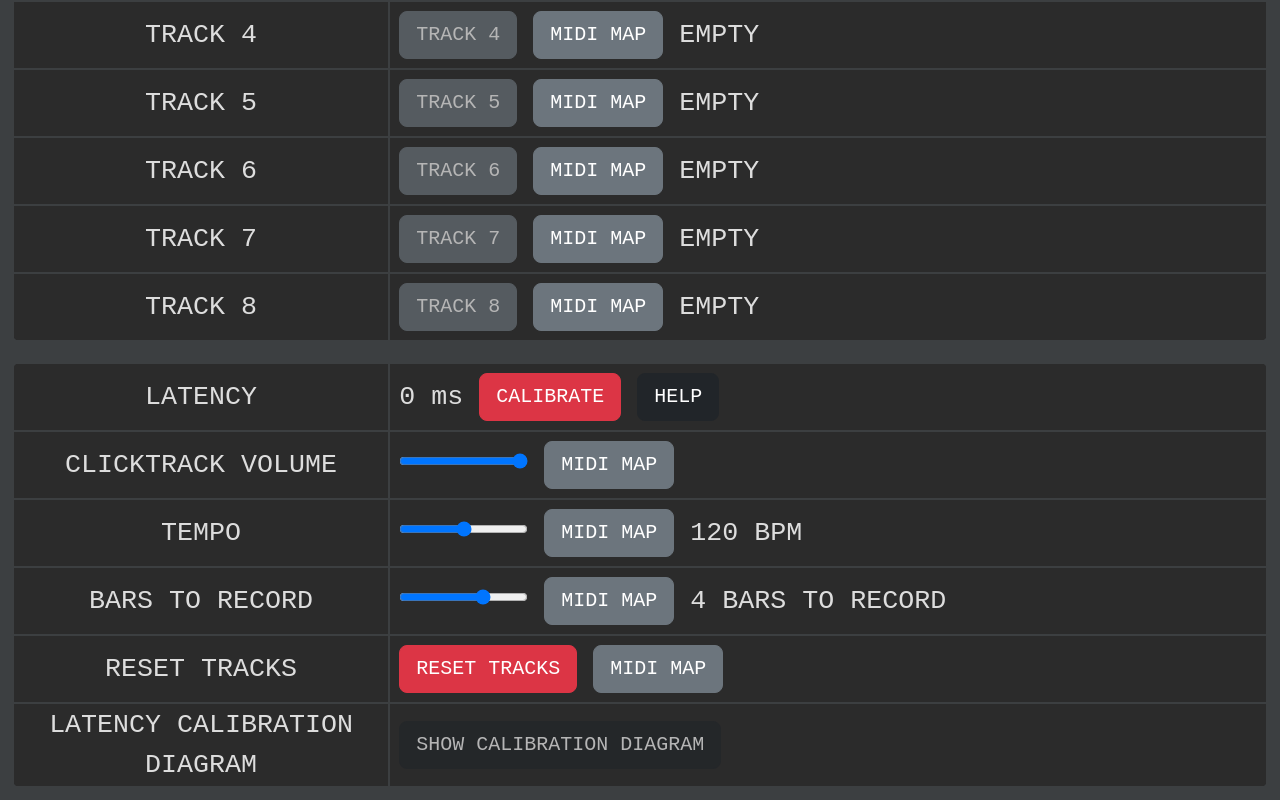
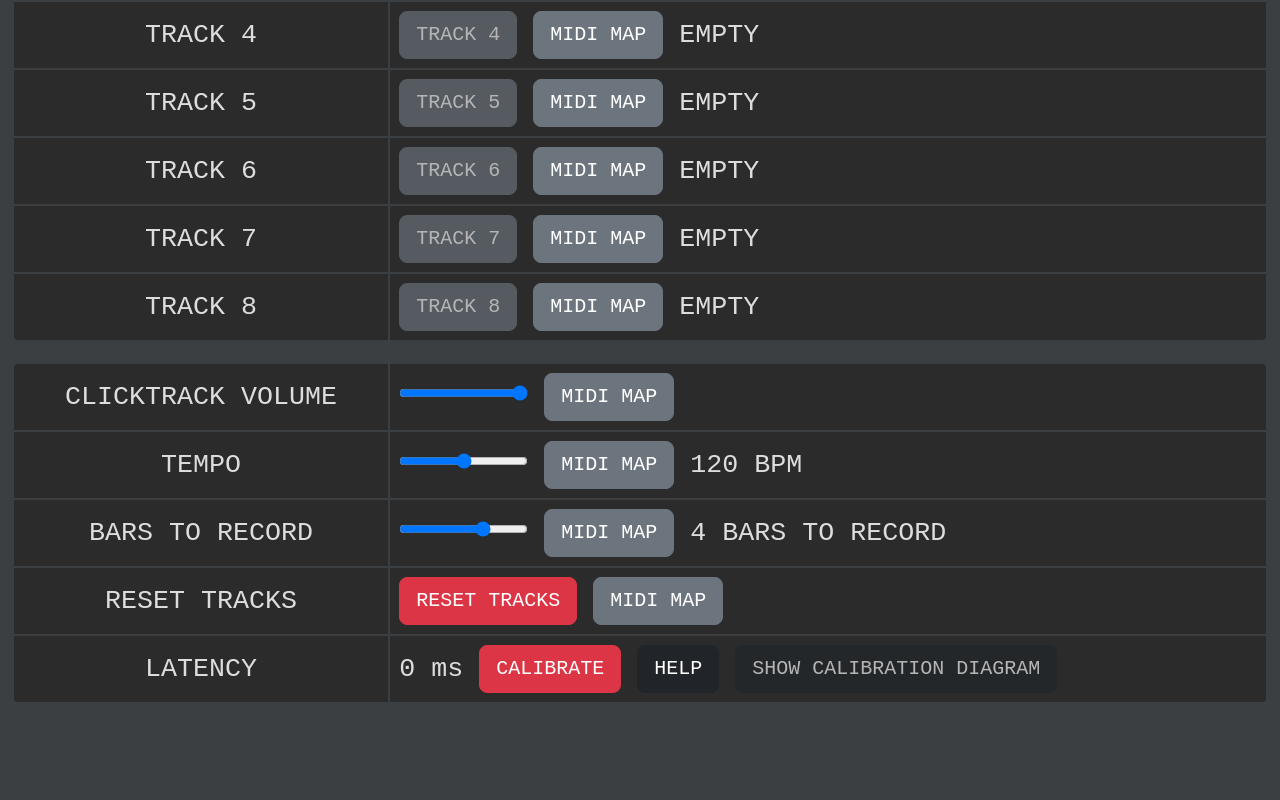
Before and after one commit to spmvg/backlooper_frontend, a Vue app: page / in a window 1280 px wide. Shown: the part 485-1285 px from the top of the page. After the commit the page ends 1201 px from the top, so only its background shows below. Built offline with nearby package versions, Linux system fonts and the light colour scheme; no server answers.

Commit message:
Put latency in a single menu item [spmvg/backlooper_backend#4]

```diff
--- a/src/components/BackLooper.vue
+++ b/src/components/BackLooper.vue
@@ -52,28 +52,6 @@
           <col style="width: 70%">
         </colgroup>
         <tbody>
-          <tr>
-            <td class="centered-col">
-              <span style="font-size: 20pt">
-                LATENCY
-              </span>
-            </td>
-            <td class="left-aligned-col">
-              <span class="centered-span m-2">{{ Math.round(1000*latency) }} ms</span>
-              <button type="button"
-                      class="btn btn-lg btn-danger m-2"
-                      v-on:click="calibrate()"
-                      :disabled="tracks.every(item => item['state'] == 'EMPTY') ? false : true">
-                CALIBRATE
-              </button>
-              <button type="button"
-                      class="btn btn-lg btn-dark m-2"
-                      v-on:click="view_calibration_help()">
-                HELP
-              </button>
-              <!-- TODO: latency correction using a slider? -->
-            </td>
-          </tr>
           <tr>
             <td class="centered-col">
               <span style="font-size: 20pt">
@@ -161,10 +139,23 @@
           <tr>
             <td class="centered-col">
               <span style="font-size: 20pt">
-                LATENCY CALIBRATION DIAGRAM
+                LATENCY
               </span>
             </td>
             <td class="left-aligned-col">
+              <span class="centered-span m-2">{{ Math.round(1000*latency) }} ms</span>
+              <button type="button"
+                      class="btn btn-lg btn-danger m-2"
+                      v-on:click="calibrate()"
+                      :disabled="tracks.every(item => item['state'] == 'EMPTY') ? false : true">
+                CALIBRATE
+              </button>
+              <button type="button"
+                      class="btn btn-lg btn-dark m-2"
+                      v-on:click="view_calibration_help()">
+                HELP
+              </button>
+              <!-- TODO: latency correction using a slider? -->
               <button type="button"
                       class="btn btn-lg btn-dark m-2"
                       data-bs-toggle="collapse"
```
